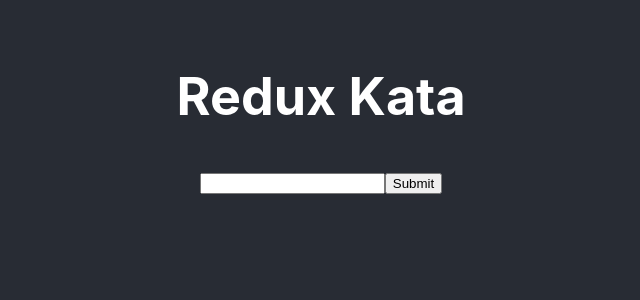
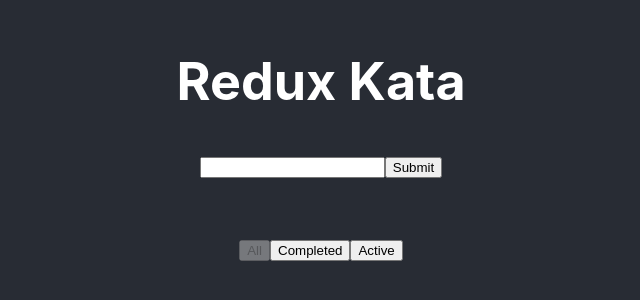
Before and after one commit to YaelAlcocer/redux_kata, a React (Create React App) app: page / in a window 1280 px wide. Shown: the part 262-562 px from the top of the page, without its empty margins (319-959 px from the left). Built offline with nearby package versions, Linux system fonts and the light colour scheme.

Commit message:
create components to change filters (Options, Option, Button)

```diff
--- a/src/App.js
+++ b/src/App.js
@@ -3,6 +3,7 @@ import "./App.css";
 
 import AddTodo from "./containers/AddTodo";
 import VisibleTodoList from "./containers/VisibleTodoList";
+import Options from "./components/Options";
 
 function App() {
   return (
@@ -11,6 +12,7 @@ function App() {
         <h1>Redux Kata</h1>
         <AddTodo />
         <VisibleTodoList />
+        <Options />
       </header>
     </div>
   );
--- /dev/null
+++ b/src/components/Button.js
@@ -0,0 +1,9 @@
+import React from "react";
+
+const Button = ({ active, onClick, children }) => (
+  <button onClick={onClick} disabled={active}>
+    {children}
+  </button>
+);
+
+export default Button;
--- /dev/null
+++ b/src/components/Options.js
@@ -0,0 +1,13 @@
+import React from "react";
+import Option from "../containers/Option";
+import { VisibilityFilters } from "../actions";
+
+const Options = () => (
+  <div>
+    <Option filter={VisibilityFilters.SHOW_ALL}>All</Option>
+    <Option filter={VisibilityFilters.SHOW_COMPLETED}>Completed</Option>
+    <Option filter={VisibilityFilters.SHOW_ACTIVE}>Active</Option>
+  </div>
+);
+
+export default Options;
--- /dev/null
+++ b/src/containers/Option.js
@@ -0,0 +1,13 @@
+import { connect } from "react-redux";
+import { setVisibilityFilter } from "../actions";
+import Button from "../components/Button";
+
+const mapStateToProps = (state, ownProps) => ({
+  active: ownProps.filter === state.visibilityFilter,
+});
+
+const mapDispatchToProps = (dispatch, ownProps) => ({
+  onClick: () => dispatch(setVisibilityFilter(ownProps.filter)),
+});
+
+export default connect(mapStateToProps, mapDispatchToProps)(Button);
```
